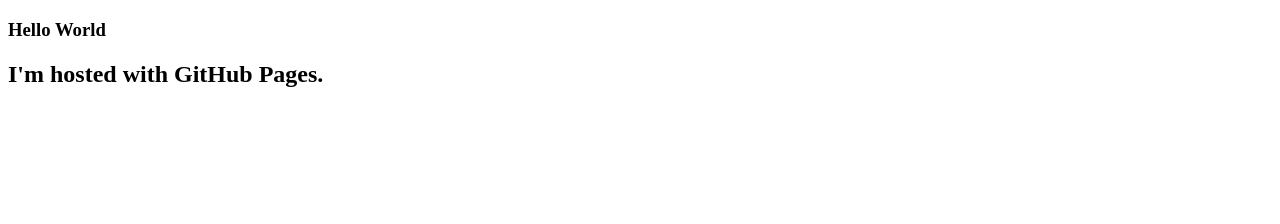
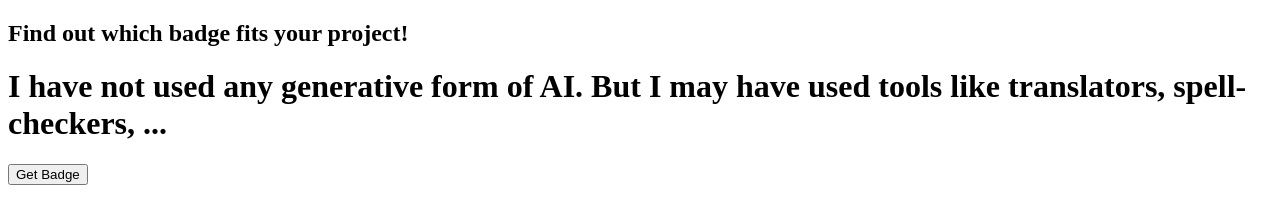
Before and after one commit to ranpergames/ai-usage, a plain HTML site: page index.html in a window 1280 px wide. Drawn offline with Linux system fonts and the light colour scheme.

Commit message:
test
body setup, selection of badges

```diff
--- a/index.html
+++ b/index.html
@@ -3,11 +3,15 @@
 
 <html>
 
+<body>
+    <h2>Find out which badge fits your project!</h2>
+</body>
 
 <body>
 
-    <h3>Hello World</h3>
-    <h2>I'm hosted with GitHub Pages.</h2>
+    <h1>I have not used any generative form of AI. But I may have used tools like translators, spell-checkers, ...</h1>
+
+    <button type="button">Get Badge</button>
 
 </body>
 
```
